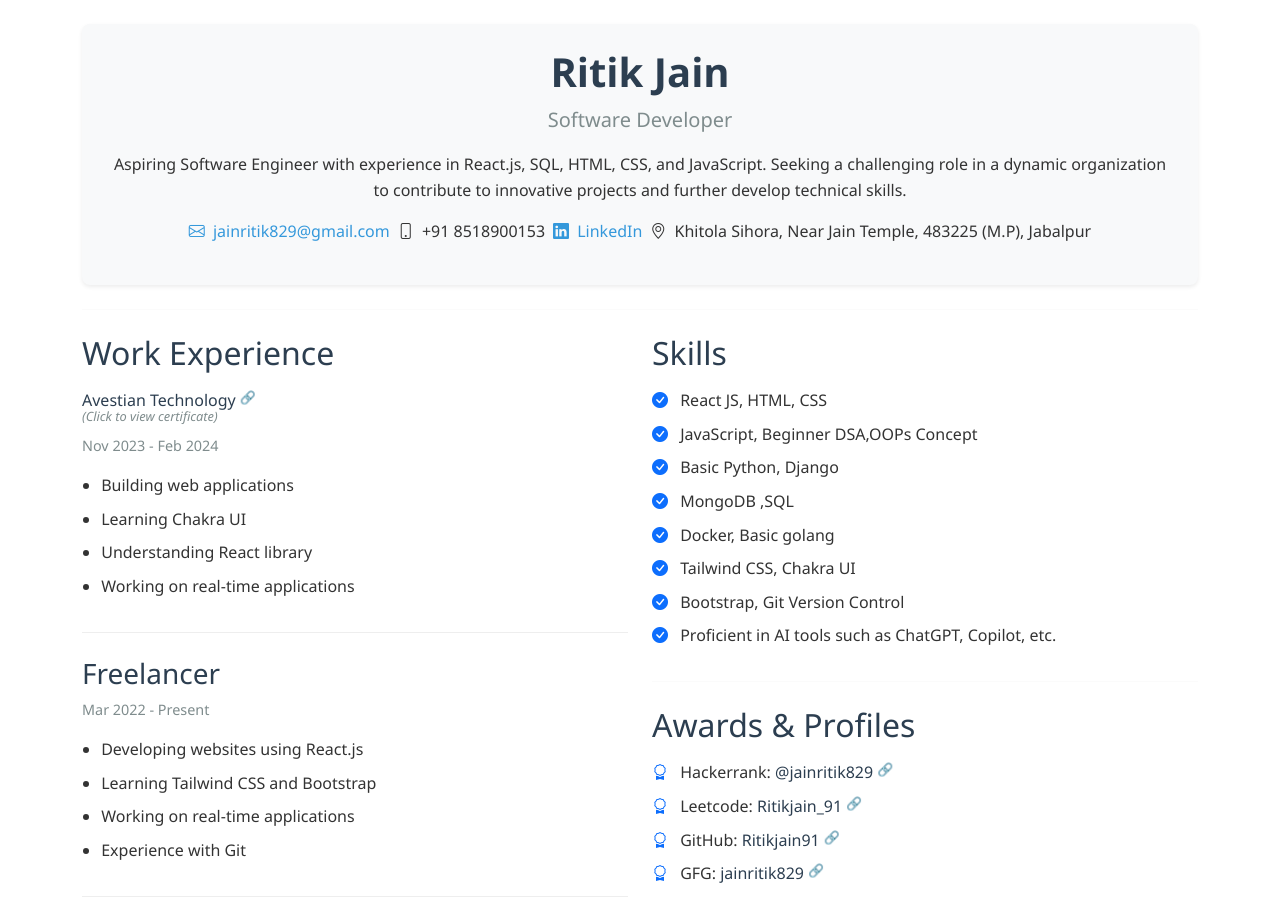
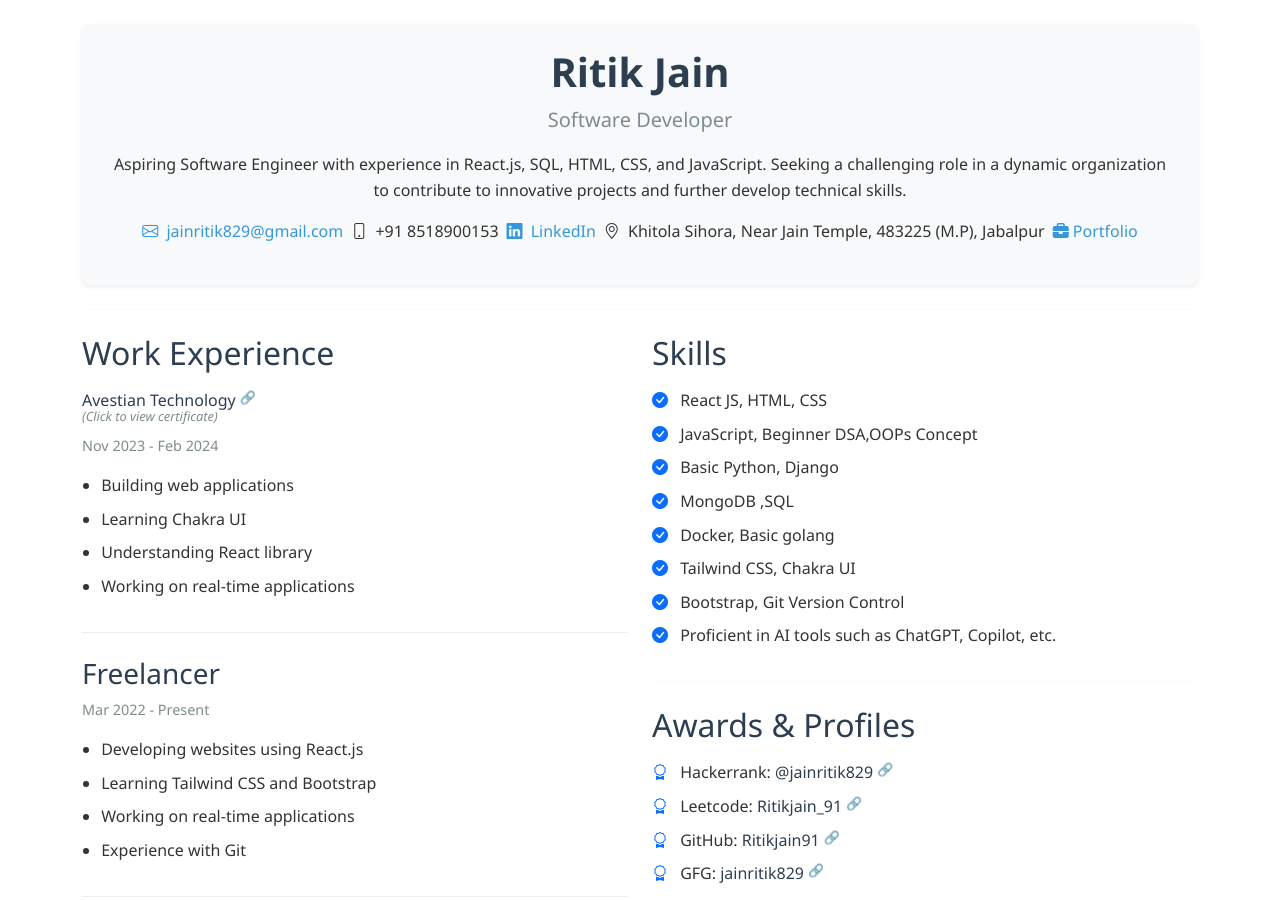
Before and after one commit to Ritikjain91/Resume, a website: page index.html in a window 1280 px wide. Shown: the top 900 px of the page. Drawn offline with nearby package versions, Linux system fonts and the light colour scheme.

Commit message:
update the code

```diff
--- a/index.html
+++ b/index.html
@@ -6,6 +6,8 @@
   <title>Ritik Jain - Software Developer</title>
   <link href="https://cdn.jsdelivr.net/npm/bootstrap@5.3.3/dist/css/bootstrap.min.css" rel="stylesheet" integrity="sha384-QWTKZyjpPEjISv5WaRU9OFeRpok6YctnYmDr5pNlyT2bRjXh0JMhjY6hW+ALEwIH" crossorigin="anonymous">
   <link rel="stylesheet" href="https://cdnjs.cloudflare.com/ajax/libs/bootstrap-icons/1.10.5/font/bootstrap-icons.min.css">
+  <link rel="stylesheet" href="https://cdnjs.cloudflare.com/ajax/libs/font-awesome/6.5.0/css/all.min.css">
+
   <style>
     body {
       font-family: 'Segoe UI', Tahoma, Geneva, Verdana, sans-serif;
@@ -111,6 +113,10 @@
           </div>
           <div class="col-auto">
             <i class="bi bi-geo-alt me-1"></i> Khitola Sihora, Near Jain Temple, 483225 (M.P), Jabalpur
+          </div>
+           <div class="col-auto">
+            <a href="https://ritikportfolio-sepia.vercel.app/"><i class="fa-solid fa-briefcase"></i> Portfolio</a>
+</a>
           </div>
         </div>
       </div>
@@ -247,6 +253,7 @@
             <li><i class="bi bi-award text-primary me-2"></i> Leetcode: <a href="https://leetcode.com/Ritikjain_91" class="has-link-icon">Ritikjain_91</a></li>
             <li><i class="bi bi-award text-primary me-2"></i> GitHub: <a href="https://github.com/Ritikjain91" class="has-link-icon">Ritikjain91</a></li>
             <li><i class="bi bi-award text-primary me-2"></i> GFG: <a href="https://auth.geeksforgeeks.org/user/jainritik829/profile" class="has-link-icon">jainritik829</a></li>
+
           </ul>
         </div>
 
```
